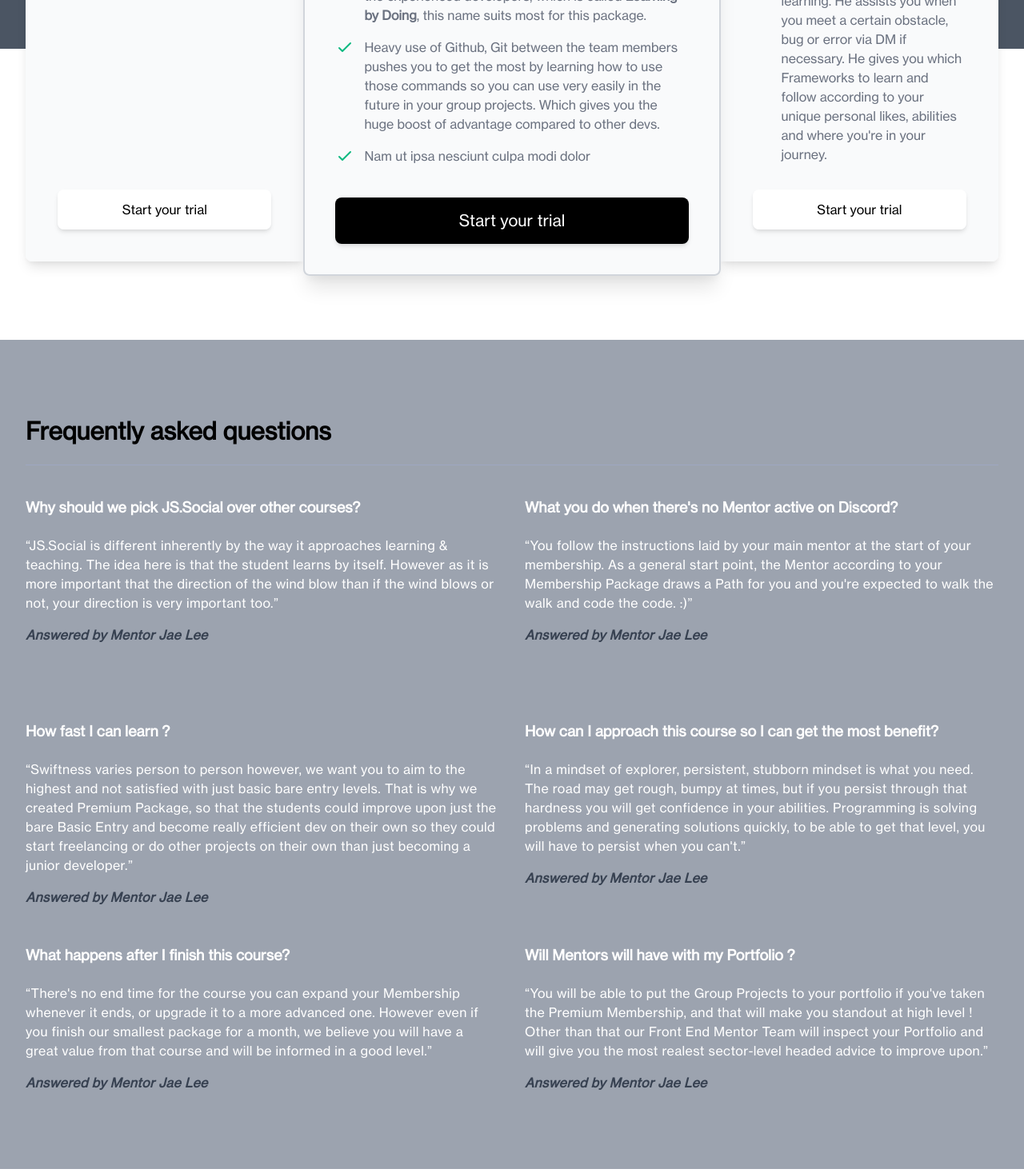
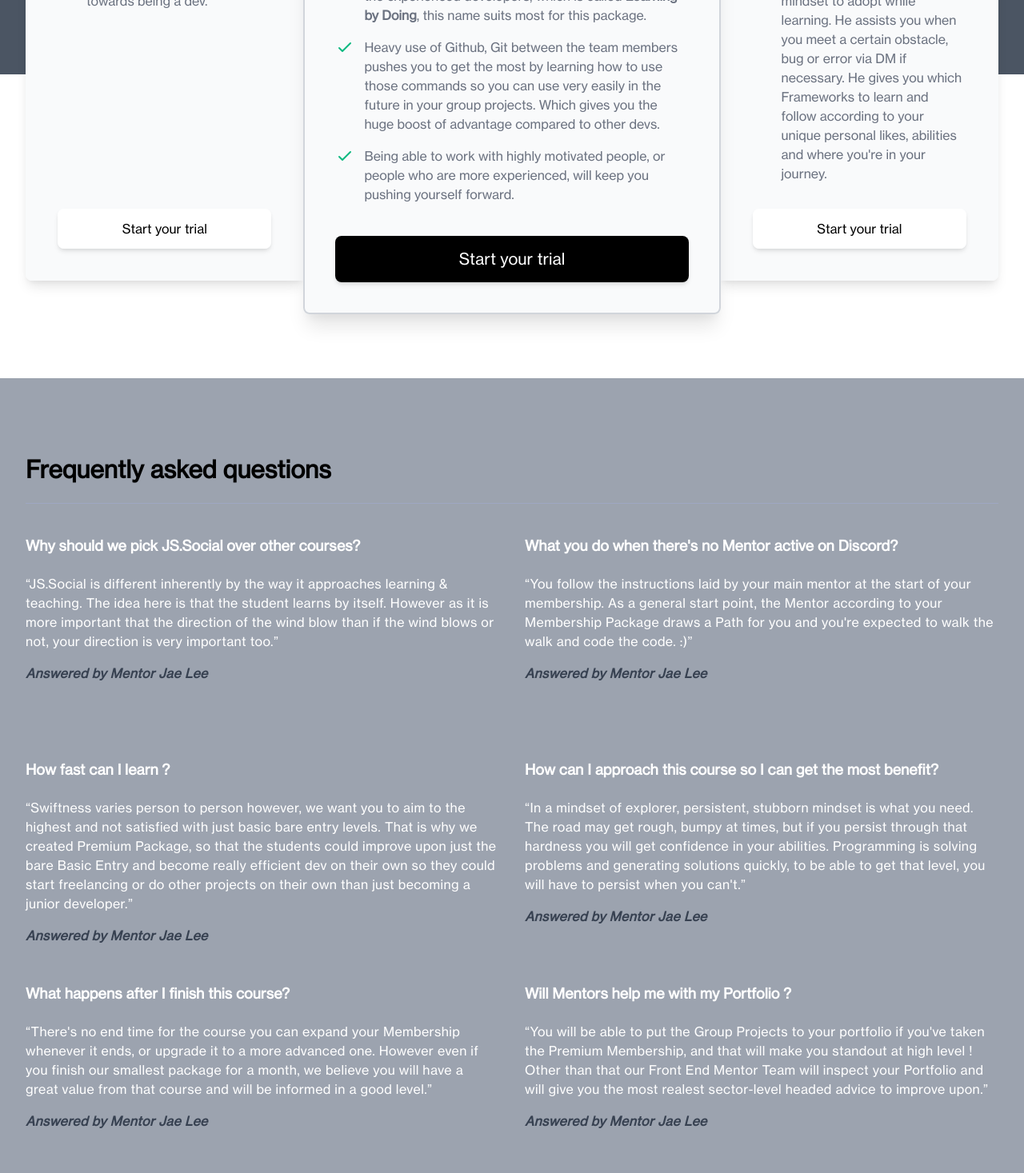
Before and after one commit to jssocial/next, a Next.js app: page /programs in a window 1280 px wide. Shown: the part 1692-3159 px from the top of the page at 80% size. Built offline with nearby package versions, Linux system fonts and the light colour scheme.

Commit message:
changes in programs page 2

```diff
--- a/pages/programs.js
+++ b/pages/programs.js
@@ -371,7 +371,7 @@ export default function Programs() {
                             </svg>
                           </div>
                           <p className="ml-3 text-base font-medium text-gray-500">
-                            Nam ut ipsa nesciunt culpa modi dolor
+                            Being able to work with highly motivated people, or people who are more experienced, will keep you pushing yourself forward.
                           </p>
                         </li>
                       </ul>
@@ -379,7 +379,7 @@ export default function Programs() {
                         <div className="rounded-lg shadow-md">
                           <a
                             href="#"
-                            className="block w-full text-center rounded-lg border border-transparent bg-black px-6 py-4 text-xl leading-6 font-medium text-white hover:bg-indigo-700"
+                            className="block w-full text-center rounded-lg border border-transparent bg-black px-6 py-4 text-xl leading-6 font-medium text-white hover:bg-gray-700"
                             aria-describedby="tier-growth"
                           >
                             Start your trial
@@ -553,7 +553,7 @@ export default function Programs() {
 
               <div>
                 <dt className="text-lg leading-6 font-bold text-white pb-4">
-                  How fast I can learn ?
+                  How fast can I learn ?
                 </dt>
                 <dd className="mt-2 text-base text-white font-normal tracking-wide">
                   <span>&#8220;</span>Swiftness varies person to person however,
@@ -607,7 +607,7 @@ export default function Programs() {
 
               <div>
                 <dt className="text-lg leading-6 font-bold text-white pb-4">
-                  Will Mentors will have with my Portfolio ?
+                  Will Mentors help me with my Portfolio ?
                 </dt>
                 <dd className="mt-2 text-base  text-white font-normal tracking-wide">
                   <span>&#8220;</span>You will be able to put the Group Projects
```
